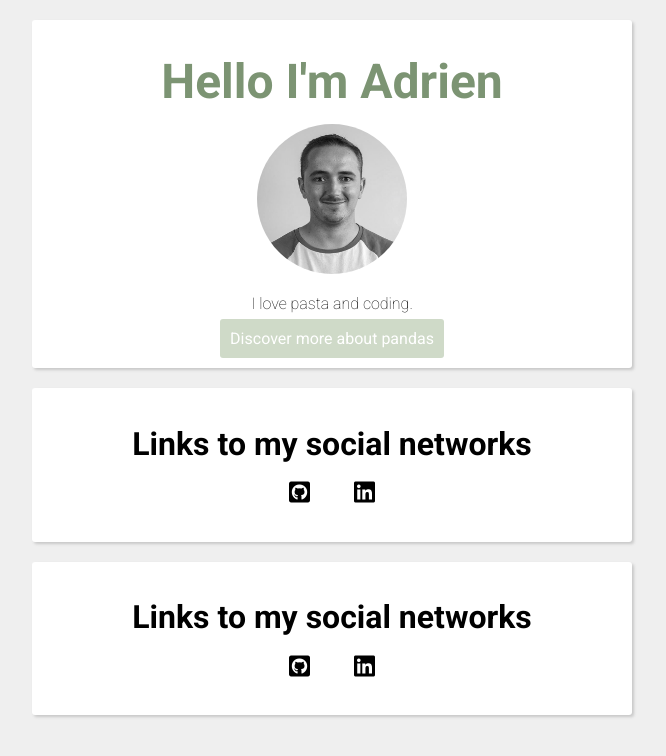
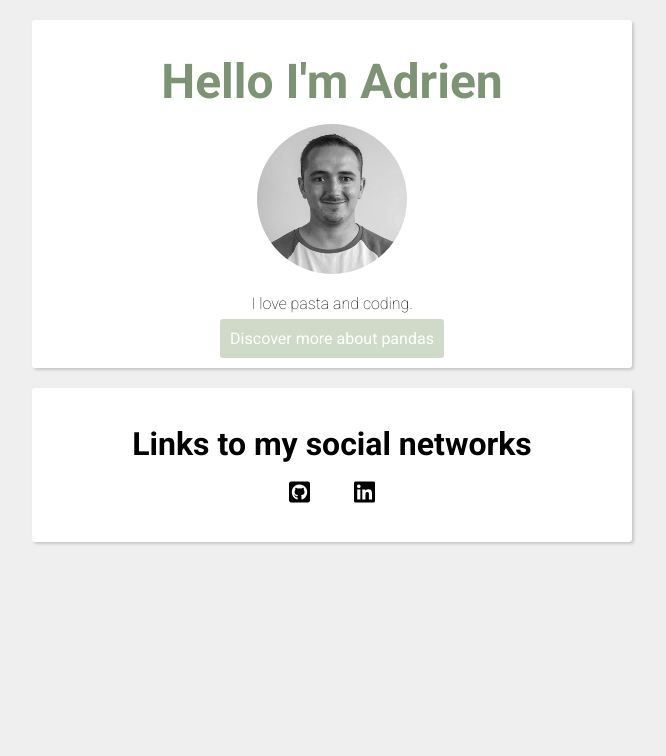
Before and after one commit to bellouadri/profile, a plain HTML site: page index.html in a window 1280 px wide. Shown: the whole page, without its empty margins (308-974 px from the left). Drawn offline with Linux system fonts and the light colour scheme.

Commit message:
removed a card

```diff
--- a/index.html
+++ b/index.html
@@ -29,14 +29,6 @@
         </ul>
       </div>
 
-      <div class="card">
-        <h2>Links to my social networks</h2>
-        <ul class="list-inline">
-          <li><a href="https://github.com/bellouadri"><i class="fab fa-github-square"></i></a></li>
-          <li><a href="https://www.linkedin.com/in/adrienbellucci/"><i class="fab fa-linkedin"></i></a></li>
-        </ul>
-      </div>
-
     </div>
   </body>
 
```
